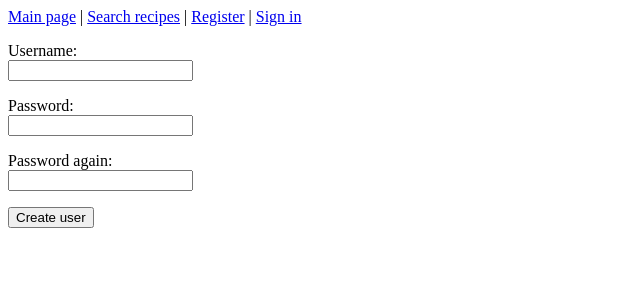
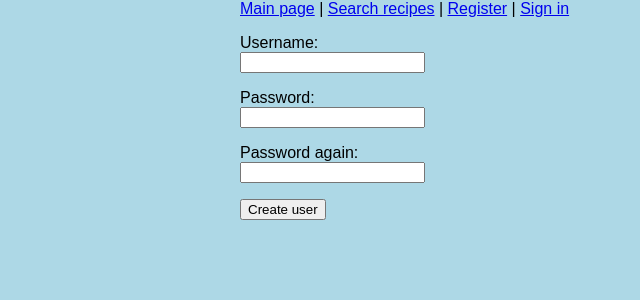
Before and after one commit to esundius/reseptit, a Flask app: page /register in a window 1280 px wide. Shown: the top 300 px of the page, without its empty margins (0-640 px from the left). Run offline with Flask 3, Linux system fonts and the light colour scheme.

Commit message:
Add CSS styling for body and link stylesheet in base template

```diff
--- /dev/null
+++ b/static/style.css
@@ -0,0 +1,6 @@
+body {
+  margin: auto;
+  max-width: 50em;
+  font-family: sans-serif;
+  background-color: lightblue;
+}
--- a/templates/base.html.j2
+++ b/templates/base.html.j2
@@ -3,6 +3,7 @@
   <head>
     {% block head %}
     <title>{% block title %}{% endblock %} - Recipes</title>
+    <link rel="stylesheet" href="/static/style.css" />
     {% endblock %}
   </head>
   <body>
```
Also changed, not shown: 1 other file.
